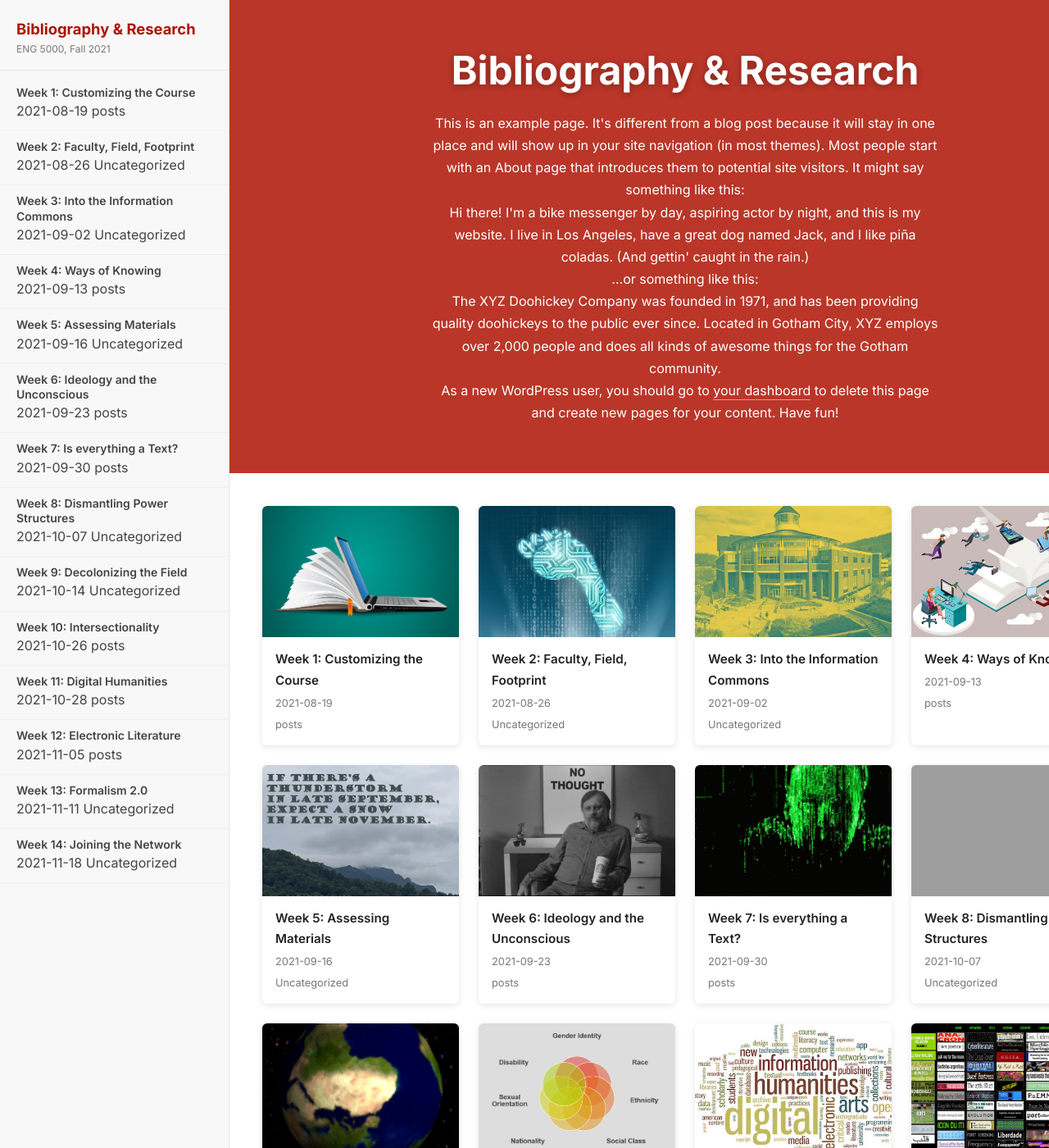
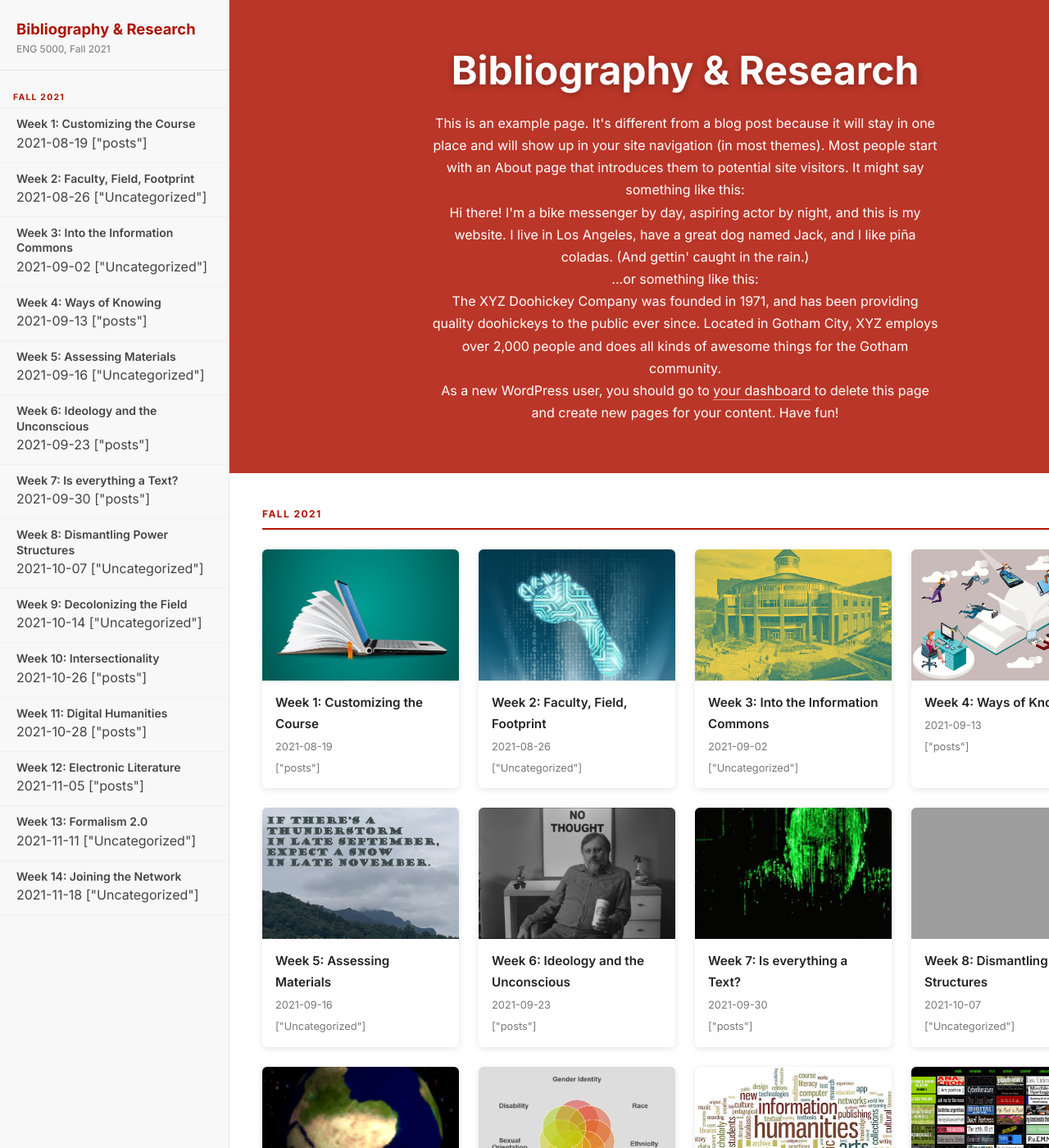
Before and after one commit to leo-elo/course-bibliography-research, a Jekyll site: the page built from index.html, in a window 1280 px wide and 1400 px high. Shown: the whole window at 82% size. Built offline with Jekyll 4.4.1, drawn with Linux system fonts in a browser that asks for light colours; some of the changed text lies outside the part shown; grey boxes are pictures that could not be loaded.

Commit message:
Add term headers, reorganize by term, fix no-image cards
Co-Authored-By: Claude Sonnet 4.6 <noreply@anthropic.com>

```diff
--- a/_data/navigation.yml
+++ b/_data/navigation.yml
@@ -1,99 +1,86 @@
-# Auto-generated navigation
-
+- type: "header"
+  term: "Fall 2021"
 - slug: "week-1-customizing-the-course"
   title: "Week 1: Customizing the Course"
-  type: post
+  type: "post"
   date: "2021-08-19"
   banner: "uploads/sites/8/2021/08/45042224_thumbnail-scaled.jpg"
-  categories: ["posts"]
-
+  categories: "[\"posts\"]"
 - slug: "week-2-faculty-field-footprint"
   title: "Week 2: Faculty, Field, Footprint"
-  type: post
+  type: "post"
   date: "2021-08-26"
   banner: "uploads/sites/8/2021/08/digital-footprint-1024x731-1.png"
-  categories: ["Uncategorized"]
-
+  categories: "[\"Uncategorized\"]"
 - slug: "week-3-into-the-information-commons"
   title: "Week 3: Into the Information Commons"
-  type: post
+  type: "post"
   date: "2021-09-02"
   banner: "uploads/sites/8/2021/09/My-Post.png"
-  categories: ["Uncategorized"]
-
+  categories: "[\"Uncategorized\"]"
 - slug: "week-4-ways-of-knowing"
   title: "Week 4: Ways of Knowing"
-  type: post
+  type: "post"
   date: "2021-09-13"
   banner: "uploads/sites/8/2021/09/jesussanzthinkstock-peer-review.jpeg"
-  categories: ["posts"]
-
+  categories: "[\"posts\"]"
 - slug: "week-5-assessing-materials"
   title: "Week 5: Assessing Materials"
-  type: post
+  type: "post"
   date: "2021-09-16"
   banner: "uploads/sites/8/2021/09/grandfathermspk.jpg"
-  categories: ["Uncategorized"]
-
+  categories: "[\"Uncategorized\"]"
 - slug: "week-6-ideology-and-the-unconscious"
   title: "Week 6: Ideology and the Unconscious"
-  type: post
+  type: "post"
   date: "2021-09-23"
   banner: "uploads/sites/8/2021/09/Screen-Shot-2021-09-23-at-2.31.21-PM.png"
-  categories: ["posts"]
-
+  categories: "[\"posts\"]"
 - slug: "week-7-everything-is-a-text"
   title: "Week 7: Is everything a Text?"
-  type: post
+  type: "post"
   date: "2021-09-30"
   banner: "uploads/sites/8/2021/09/neo.gif"
-  categories: ["posts"]
-
+  categories: "[\"posts\"]"
 - slug: "week-8-dismantling-power-structures"
   title: "Week 8: Dismantling Power Structures"
-  type: post
+  type: "post"
   date: "2021-10-07"
   banner: "uploads/sites/8/2021/10/zoequinnanitasarkeesian.gif"
-  categories: ["Uncategorized"]
-
+  categories: "[\"Uncategorized\"]"
 - slug: "week-9-decolonizing-the-field"
   title: "Week 9: Decolonizing the Field"
-  type: post
+  type: "post"
   date: "2021-10-14"
   banner: "uploads/sites/8/2021/10/upsidedownearth.gif"
-  categories: ["Uncategorized"]
-
+  categories: "[\"Uncategorized\"]"
 - slug: "week-10-intersectionality"
   title: "Week 10: Intersectionality"
-  type: post
+  type: "post"
   date: "2021-10-26"
   banner: "uploads/sites/8/2021/10/intersectionality.png"
-  categories: ["posts"]
-
+  categories: "[\"posts\"]"
 - slug: "week-11-digital-humanities"
   title: "Week 11: Digital Humanities"
-  type: post
+  type: "post"
   date: "2021-10-28"
   banner: "uploads/sites/8/2021/10/Digital-Humanities_1.jpg"
-  categories: ["posts"]
-
+  categories: "[\"posts\"]"
 - slug: "week-13-electronic-literature"
   title: "Week 12: Electronic Literature"
-  type: post
+  type: "post"
   date: "2021-11-05"
   banner: "uploads/sites/8/2021/11/Screen-Shot-2021-11-05-at-3.15.59-PM.png"
-  categories: ["posts"]
-
+  categories: "[\"posts\"]"
 - slug: "week-13-formalism-2-0"
   title: "Week 13: Formalism 2.0"
-  type: post
+  type: "post"
   date: "2021-11-11"
   banner: "uploads/sites/8/2021/11/go-rando-logo-index-550x229-1.png"
-  categories: ["Uncategorized"]
-
+  categories: "[\"Uncategorized\"]"
 - slug: "week-14-joining-the-network"
   title: "Week 14: Joining the Network"
-  type: post
+  type: "post"
   date: "2021-11-18"
   banner: "uploads/sites/8/2021/11/Screenshot-2021-11-18-at-11-39-22-social-media-social-networking-social-computing-tag-cloud-2.png"
-  categories: ["Uncategorized"]
+  categories: "[\"Uncategorized\"]"
--- a/_layouts/default.html
+++ b/_layouts/default.html
@@ -24,6 +24,9 @@
     <nav class="sidebar-nav">
       <ul>
         {% for item in site.data.navigation %}
+        {% if item.type == "header" %}
+        <li class="nav-term-header">{{ item.term }}</li>
+        {% else %}
         <li{% if page.slug == item.slug %} class="active"{% endif %}>
           <a href="{{ site.baseurl }}/{{ item.slug }}/">
             <span class="nav-title">{{ item.title }}</span>
@@ -31,6 +34,7 @@
             {% if item.categories %}<span class="nav-meta">{{ item.categories | join: ", " }}</span>{% endif %}
           </a>
         </li>
+        {% endif %}
         {% endfor %}
       </ul>
     </nav>
@@ -47,20 +51,26 @@
     {% if current_index >= 0 %}
     <nav class="page-nav">
       {% assign prev_index = current_index | minus: 1 %}
+      {% if prev_index >= 0 %}{% assign prev_check = nav[prev_index] %}{% if prev_check.type == "header" %}{% assign prev_index = prev_index | minus: 1 %}{% endif %}{% endif %}
       {% assign next_index = current_index | plus: 1 %}
+      {% if next_index < nav.size %}{% assign next_check = nav[next_index] %}{% if next_check.type == "header" %}{% assign next_index = next_index | plus: 1 %}{% endif %}{% endif %}
       {% if prev_index >= 0 %}
         {% assign prev = nav[prev_index] %}
+        {% if prev.type != "header" %}
         <a href="{{ site.baseurl }}/{{ prev.slug }}/" class="page-nav-link page-nav-prev">
           <span class="page-nav-arrow">&larr;</span>
           <span class="page-nav-label"><small>Previous</small>{{ prev.title }}</span>
         </a>
+        {% else %}<span></span>{% endif %}
       {% else %}<span></span>{% endif %}
       {% if next_index < nav.size %}
         {% assign next_item = nav[next_index] %}
+        {% if next_item.type != "header" %}
         <a href="{{ site.baseurl }}/{{ next_item.slug }}/" class="page-nav-link page-nav-next">
           <span class="page-nav-label"><small>Next</small>{{ next_item.title }}</span>
           <span class="page-nav-arrow">&rarr;</span>
         </a>
+        {% else %}<span></span>{% endif %}
       {% else %}<span></span>{% endif %}
     </nav>
     {% endif %}
--- a/_layouts/home.html
+++ b/_layouts/home.html
@@ -13,11 +13,12 @@ layout: default
 <section class="visual-path">
   <div class="visual-path-grid">
     {% for item in site.data.navigation %}
-    <a href="{{ site.baseurl }}/{{ item.slug }}/" class="visual-card">
+    {% if item.type == "header" %}
+    <div class="term-divider">{{ item.term }}</div>
+    {% else %}
+    <a href="{{ site.baseurl }}/{{ item.slug }}/" class="visual-card{% unless item.banner %} visual-card--no-image{% endunless %}">
       {% if item.banner %}
       <div class="visual-card-image" style="background-image: url('{{ site.baseurl }}/assets/{{ item.banner }}');"></div>
-      {% else %}
-      <div class="visual-card-image visual-card-image--empty"></div>
       {% endif %}
       <div class="visual-card-info">
         <h3 class="visual-card-title">{{ item.title }}</h3>
@@ -25,6 +26,7 @@ layout: default
         {% if item.categories %}<p class="visual-card-desc">{{ item.categories | join: ", " }}</p>{% endif %}
       </div>
     </a>
+    {% endif %}
     {% endfor %}
   </div>
 </section>
--- a/assets/css/style.css
+++ b/assets/css/style.css
@@ -548,3 +548,45 @@ img {
     font-size: 1.6rem;
   }
 }
+
+/* ── Term dividers ─────────────────────────────────────────────────── */
+.term-divider {
+  grid-column: 1 / -1;
+  font-size: 0.75rem;
+  font-weight: 700;
+  letter-spacing: 0.12em;
+  text-transform: uppercase;
+  color: #AE1303;
+  border-bottom: 2px solid #AE1303;
+  padding-bottom: 0.4rem;
+  margin-top: 1.5rem;
+}
+.term-divider:first-child { margin-top: 0; }
+
+/* ── Cards without featured image ─────────────────────────────────── */
+.visual-card--no-image {
+  display: flex;
+  align-items: center;
+  min-height: 64px;
+  background: #f8f8f8;
+  border-left: 4px solid #AE1303;
+}
+.visual-card--no-image .visual-card-info {
+  padding: 0.75rem 1rem;
+}
+.visual-card--no-image .visual-card-title {
+  font-size: 0.95rem;
+  margin: 0;
+}
+
+/* ── Sidebar term headers ──────────────────────────────────────────── */
+.nav-term-header {
+  font-size: 0.65rem;
+  font-weight: 700;
+  letter-spacing: 0.12em;
+  text-transform: uppercase;
+  color: #AE1303;
+  padding: 1rem 1rem 0.25rem;
+  pointer-events: none;
+  list-style: none;
+}
```
